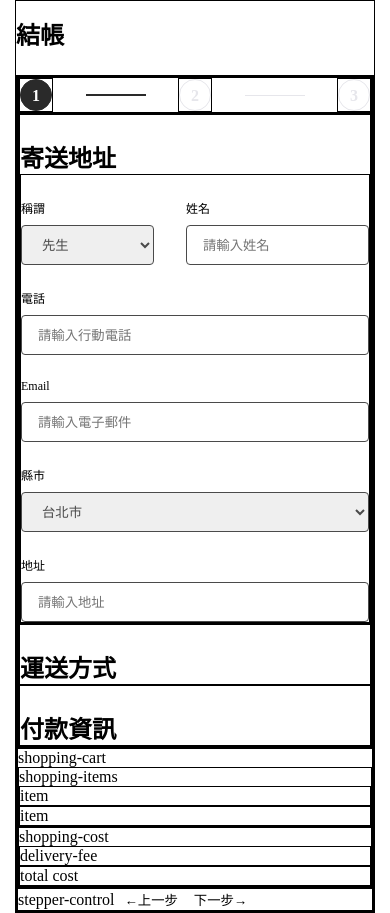
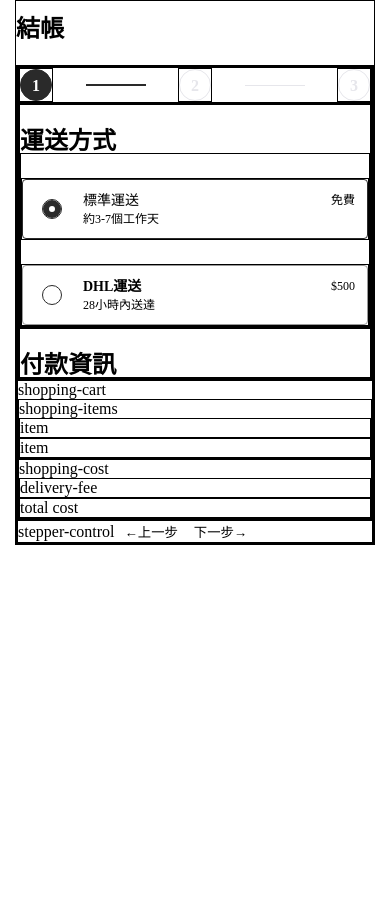
Before and after one commit to Joy-Chang-2021/AC_3_shopping_cart, a website: page shopping-cart.html in a window 390 px wide. After the commit the page ends 844 px from the top, so only its background shows below. Drawn offline with Linux system fonts and the light colour scheme.

Commit message:
mobile / payment-form / part II

```diff
--- a/public/scss/_variables.scss
+++ b/public/scss/_variables.scss
@@ -24,7 +24,23 @@ $font-size: 4px;
   display: grid;
 }
 
-//mixin
+//font-size, line-height
+$font-basic: 4px;
+@mixin font-size ($size, $height: $size) {
+  font-size: $size * $font-basic;
+  line-height: $height * $font-basic;
+}
+
+//font-weight, ex: weight-400
+@each $prop, $abbrev in (font-weight: weight) {
+  @each $num, $val in ('400': 400, '700': 700) {
+    .#{$abbrev}-#{$num} {
+      #{$prop}: #{$val};
+    }
+  }
+}
+
+//box
 @mixin circle($width, $background-color) {
   width: $width;
   height: $width;
--- a/public/scss/main.scss
+++ b/public/scss/main.scss
@@ -19,10 +19,21 @@ input[type="text"], select {
   padding-left: 16px;
 }
 
+input[type="radio"] {
+  -webkit-appearance: none;
+  margin: 0;
+  @include square(20px, 20px);
+  @include border(1px, 50%, var(--main-dark));
+  cursor: pointer;
+  &:checked {
+    box-shadow: inset 0 0 0 6px var(--main-dark);
+  }
+}
+
 //details
 .page-title {
-  font-size: 6 * $font-size;
-  margin: 15px 0 24px;
+  @include font-size (6);
+  margin: 16px 0 24px;
 }
 .page-content {
   flex-direction: column;
@@ -53,11 +64,11 @@ input[type="text"], select {
       }
     }
     .payment-form {
-      font-size: 3 * $font-size;
+      @include font-size (3);
       .part {
         h3 {
           margin-top: 24px;
-          font-size: 6 * $font-size;
+          @include font-size (6)
         }
         label {
           display: block;
@@ -76,6 +87,37 @@ input[type="text"], select {
           width: 183px;
         }
       }
+      .info-delivery {
+        > div {
+          position: relative;
+          margin-top: 24px;
+          input {
+            position: absolute;
+            top: 50%;
+            transform: translate(100%, -50%);
+            &:checked ~ label {
+              border: 1px solid var(--main-dark);
+            }
+          }
+          label {
+            display: block;
+            margin: 0;
+            padding: 11px 0 11px 60px;
+            @include border(1px, 4px, var(--middle-grey));
+            h6 {
+              @include font-size (3.5, 5);
+            }
+            p {
+              @include font-size (3, 4);
+            }
+            .delivery-cost {
+              position: absolute;
+              top: 13px;
+              right: 13px;
+            }
+          }
+        }
+      }
     }
   }
 }
--- a/shopping-cart.html
+++ b/shopping-cart.html
@@ -31,7 +31,7 @@
           </div>
           <div class="payment-form">
             <form id="payment-form" method="post">
-              <div class="part">
+              <div class="part d-none">
                 <h3>寄送地址</h3>
                 <div class="info-buyer">
                   <label for="gender" class="gender">
@@ -72,6 +72,23 @@
               </div>
               <div class="part">
                 <h3>運送方式</h3>
+                <div class="info-delivery">
+                  <div>
+                    <input type="radio" name="delivery" id="delivery-standard" checked>
+                    <label for="delivery-standard">
+                      <h6 class="weight-400">標準運送</h6>
+                      <p>約3-7個工作天</p>
+                      <p class="delivery-cost">免費</p>
+                    </label>
+                  </div>
+                  <div>
+                    <input type="radio" name="delivery" id="delivery-fast">
+                    <label for="delivery-fast">
+                      <h6>DHL運送</h6>
+                      <p>28小時內送達</p>
+                      <p class="delivery-cost">$500</p>
+                  </div>
+                </div>
               </div>
               <div class="part">
                 <h3>付款資訊</h3>
```
Also changed, not shown: public/css/main.css, public/css/main.min.css, 2 other files.
